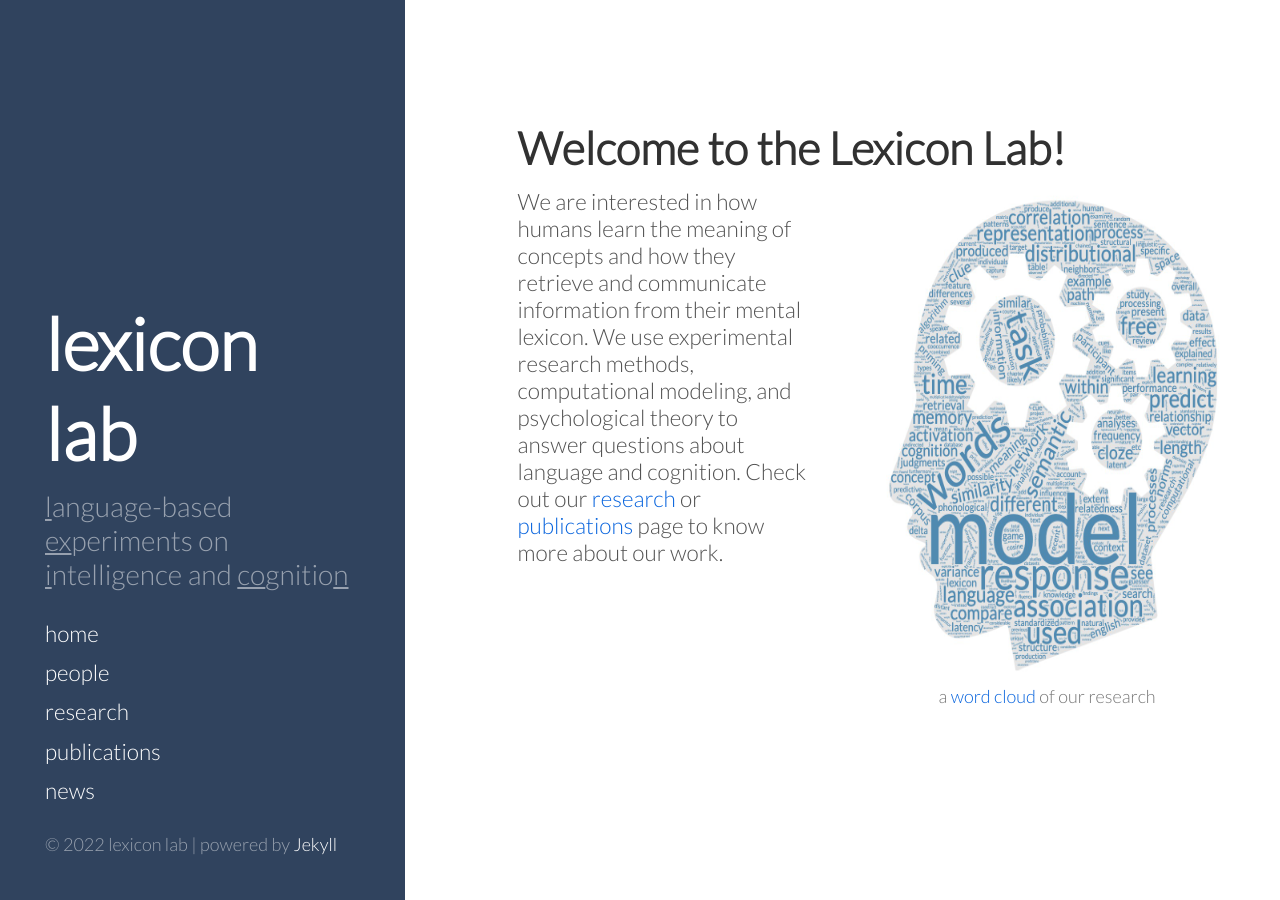
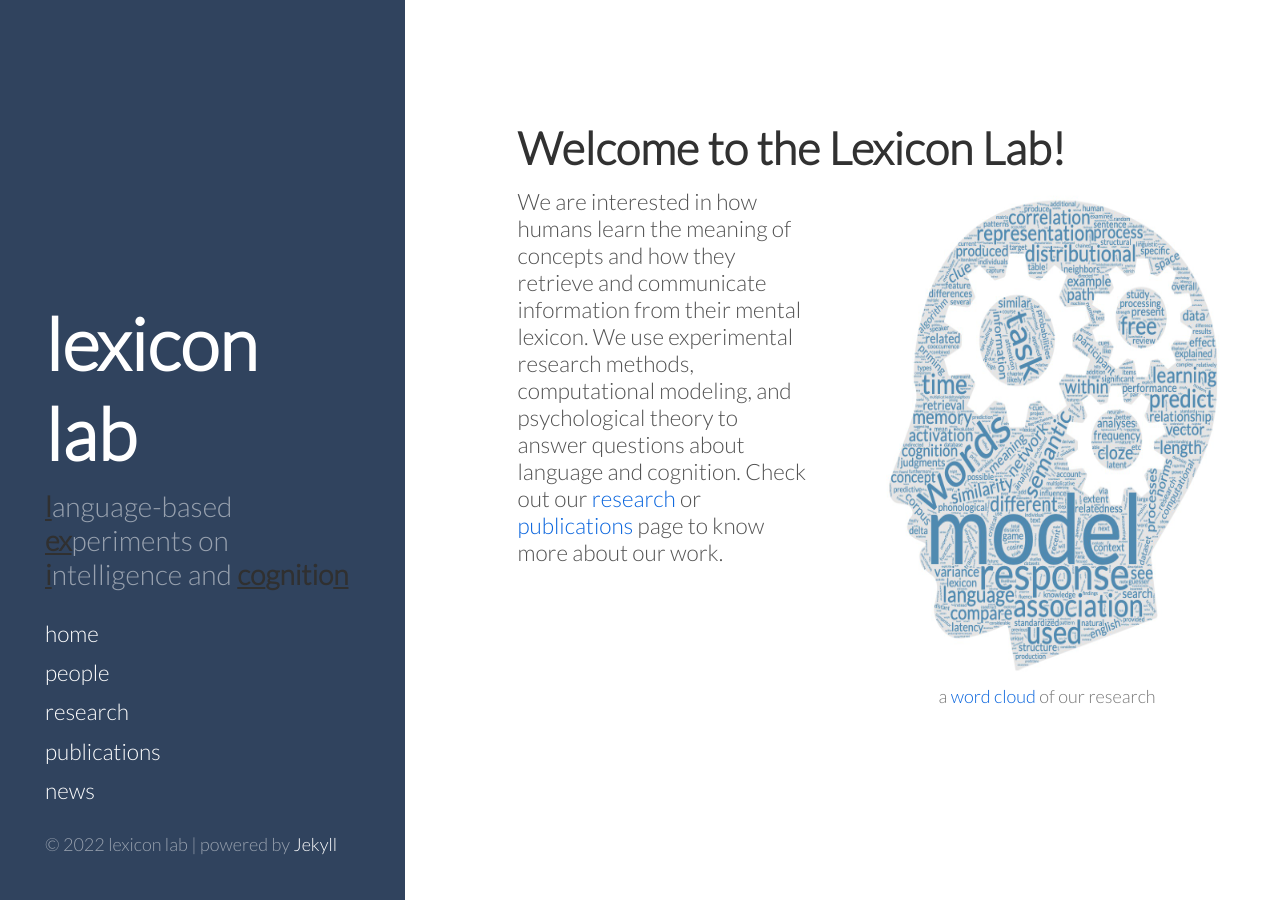
Before and after one commit to thelexiconlab/thelexiconlab.github.io, a Jekyll site: the page built from index.html, in a window 1280 px wide. Built offline with Jekyll 4.4.1, drawn with Linux system fonts in a browser that asks for light colours; Markdown is read by kramdown in place of the engine named in the settings; the list of posts is cut into pages by our own code.

Commit message:
sidebar text

```diff
--- a/_config.yml
+++ b/_config.yml
@@ -10,7 +10,7 @@
 # Setup
 title:            lexicon lab
 tagline:          'home'
-description:      '<u>l</u>anguage-based <u>ex</u>periments on <u>i</u>ntelligence and <u>co</u>gnitio<u>n</u>'
+description:      '<strong><u>l</u></strong>anguage-based <strong><u>ex</u></strong>periments on <strong><u>i</u></strong>ntelligence and <strong><u>co</u>gnitio<u>n</u></strong>'
 url:              https://thelexiconlab.github.io/
 baseurl:          https://thelexiconlab.github.io/
 
```
